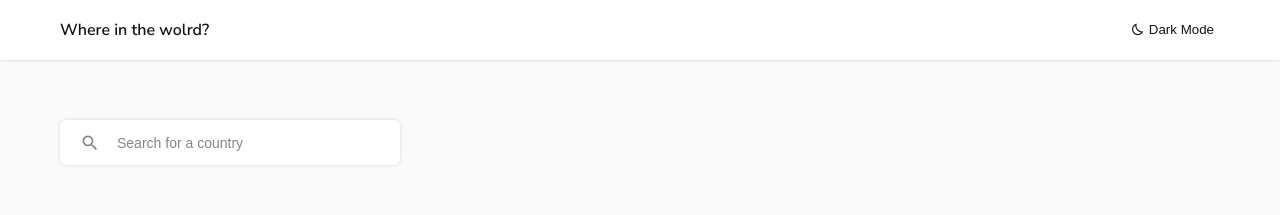
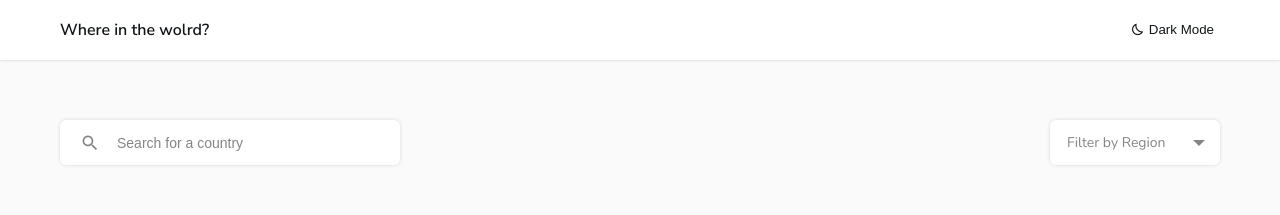
Before and after one commit to Strapazzon/countries-app, a Vue app: page / in a window 1280 px wide. Shown: the top 215 px of the page. Built offline with nearby package versions, Linux system fonts and the light colour scheme.

Commit message:
Created custom select

```diff
--- a/src/App.vue
+++ b/src/App.vue
@@ -38,12 +38,6 @@ export default {
 <style lang="scss">
 @import '~@/scss/global.scss';
 
-body {
-  @include themify(null, $themes) {
-    background-color: theme(background)
-  }
-}
-
 #app {
   height: 100%;
   margin: 0px;
--- /dev/null
+++ b/src/components/customSelect.vue
@@ -0,0 +1,109 @@
+<template>
+  <div class="custom-select">
+    <div
+      v-on:click="showOptions = !showOptions"
+      class="select-selected "
+      :class="{'select-arrow-active': showOptions}">{{value || placeholder}}
+    </div>
+
+    <div class="select-items" v-if="showOptions">
+      <div v-for="option in options" :key="option" v-on:click="onSelected(option)">{{option}}</div>
+    </div>
+  </div>
+</template>
+
+<script>
+export default {
+  name: 'customSelect',
+  props: {
+    options: {
+      type: Array,
+      required: true
+    },
+    placeholder: String
+  },
+  methods: {
+    onSelected(option) {
+      this.showOptions = false;
+      this.value = option;
+      this.$emit('input',option)
+    }
+  },
+  data() {
+    return {
+      showOptions: false,
+      value: ''
+    }
+  }
+
+};
+</script>
+
+
+<style scoped lang="scss">
+  @import "~@/scss/global.scss";
+
+  .custom-select {
+    @include themify(null, $themes) {
+      position: relative;
+      min-width: 170px;
+
+      select {
+        display: none;
+      }
+
+      .select-selected {
+        background-color: transparent;
+        padding: 0px 15px;
+        height: 27px;
+        line-height: 27px;
+        user-select: none;
+
+        &:after {
+          position: absolute;
+          content: "";
+          top: 20px;
+          right: 15px;
+          width: 0;
+          height: 0;
+          border: 6px solid transparent;
+          border-color: theme(color-secondary) transparent transparent transparent;
+        }
+
+        &.select-arrow-active:after {
+          border-color: transparent transparent theme(color-secondary) transparent;
+          top: 13px;
+        }
+      }
+
+      .select-items div,.select-selected {
+        color: theme(color-secondary);
+        padding: 8px 16px;
+        border: 1px solid transparent;
+        border-color: transparent;
+        cursor: pointer;
+        user-select: none;
+      }
+
+      .select-items {
+        border-radius: 6px;
+        box-shadow: 0px 0px 4px -1px rgba(0, 0, 0, 0.23);
+        position: absolute;
+        font-size: 14px;
+        background-color: theme(primary);
+        top: 50px;
+        left: 0;
+        right: 0;
+        z-index: 99;
+      }
+
+      .select-hide {
+        display: none;
+      }
+
+      .select-items div:hover, .same-as-selected {
+        background-color: rgba(0, 0, 0, 0.1);
+      }
+    }
+  }
+</style>
--- a/src/components/navBar.vue
+++ b/src/components/navBar.vue
@@ -1,5 +1,5 @@
 <template>
-  <div class="navbar">
+  <div class="navbar padding">
     <div class="title">
       Where in the wolrd?
     </div>
@@ -42,7 +42,6 @@ export default {
     align-items: center;
     justify-content: space-between;
     height: 60px;
-    padding: 0px 60px;
     box-shadow: 0px 0px 3px rgba(0,0,0, 0.2);
 
     .title {
--- a/src/components/searchAndFilterBar.vue
+++ b/src/components/searchAndFilterBar.vue
@@ -5,14 +5,23 @@
       <input type="text" v-model="searchCountryValue" placeholder="Search for a country">
     </div>
     <div class="filter">
-
+      <CustomSelect :options="optionsFilter" v-model="filterRegion" placeholder="Filter by Region"></CustomSelect>
     </div>
   </div>
 </template>
 
 <script>
+import CustomSelect from './customSelect';
 export default {
   name: 'searcAndFilterBar',
+  components:{
+    CustomSelect
+  },
+  data() {
+    return {
+      optionsFilter: ['Africa', 'Americas', 'Asia', 'Europe', 'Oceania']
+    }
+  },
   computed: {
     searchCountryValue: {
       get () {
@@ -20,6 +29,15 @@ export default {
       },
       set (value) {
         this.$store.commit('changeSearchCountryValue', value)
+      }
+    },
+
+    filterRegion: {
+      get () {
+        return this.$store.state.filterRegion
+      },
+      set (value) {
+        this.$store.commit('changeFilterRegion', value)
       }
     }
   }
@@ -33,6 +51,8 @@ export default {
   .searcAndFilterBar {
     margin-top: 60px;
     display: flex;
+    justify-content: space-between;
+    align-items: center;
 
     .search {
       height: 45px;
@@ -58,6 +78,7 @@ export default {
           height: 20px;
           font-size: 14px;
           color: theme(color-secondary);
+          user-select: none;
           &::placeholder {
             color: theme(color-secondary);
             font-weight: 300;
@@ -66,6 +87,17 @@ export default {
       }
     }
 
+    .filter {
+      @include themify(null, $themes) {
+        background-color: theme(primary);
+        border-radius: 6px;
+        box-shadow: 0px 0px 4px -1px rgba(0, 0, 0, 0.23);
+        font-size: 14px;
+        height: 45px;
+        border-radius: 6px;
+      }
+    }
+
   }
 
 
--- a/src/scss/_global.scss
+++ b/src/scss/_global.scss
@@ -11,6 +11,17 @@ html, body {
   padding: 0px;
 }
 
-button, input {
+button, input, select {
   outline: none;
 }
+
+@media (max-width: 375px) {
+  .padding {
+    padding: 0px 20px;
+  }
+}
+@media (min-width: 376px) {
+  .padding {
+    padding: 0px 60px;
+  }
+}
--- a/src/store.js
+++ b/src/store.js
@@ -6,7 +6,8 @@ Vue.use(Vuex)
 export default new Vuex.Store({
   state: {
     darkMode: false,
-    searchCountryValue: ''
+    searchCountryValue: '',
+    filterRegion: ''
   },
   mutations: {
     changeDarkMode (state) {
@@ -15,6 +16,10 @@ export default new Vuex.Store({
 
     changeSearchCountryValue (state, value) {
       state.searchCountryValue = value
+    },
+
+    changeFilterRegion (state, value) {
+      state.filterRegion = value
     }
 
   },
--- a/src/views/DetailPage.vue
+++ b/src/views/DetailPage.vue
@@ -1,5 +1,5 @@
 <template>
-  <div class="detailPage">
+  <div class="detailPage padding">
     <h1>This is an detail page</h1>
   </div>
 </template>
@@ -17,7 +17,7 @@ export default {
 
 <style scoped lang="scss">
   .detailPage {
-    padding: 0px 60px;
+
   }
 
 </style>
--- a/src/views/HomePage.vue
+++ b/src/views/HomePage.vue
@@ -1,5 +1,5 @@
 <template>
-  <div class="homePage">
+  <div class="homePage padding">
     <SearcAndFilterBar></SearcAndFilterBar>
 
   </div>
@@ -18,7 +18,7 @@ export default {
 
 <style scoped lang="scss">
   .homePage {
-    padding: 0px 60px;
+
   }
 
 </style>
```
